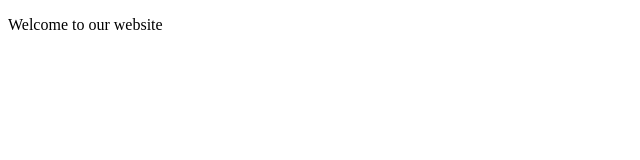
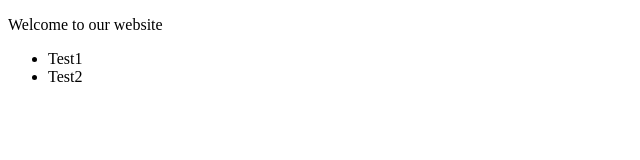
Before and after one commit to ibrahimwafa786/html-css, a plain HTML site: page index.html in a window 1280 px wide. Shown: the full height of the page, 0-640 px from the left. Drawn offline with Linux system fonts and the light colour scheme.

Commit message:
Second Edit

```diff
--- a/index.html
+++ b/index.html
@@ -10,5 +10,11 @@
     <div>
         <p>Welcome to our website</p>
     </div>
+    <div>
+        <ul>
+            <li>Test1 </li>
+            <li>Test2 </li>
+        </ul>
+    </div>
 </body>
 </html>
```
